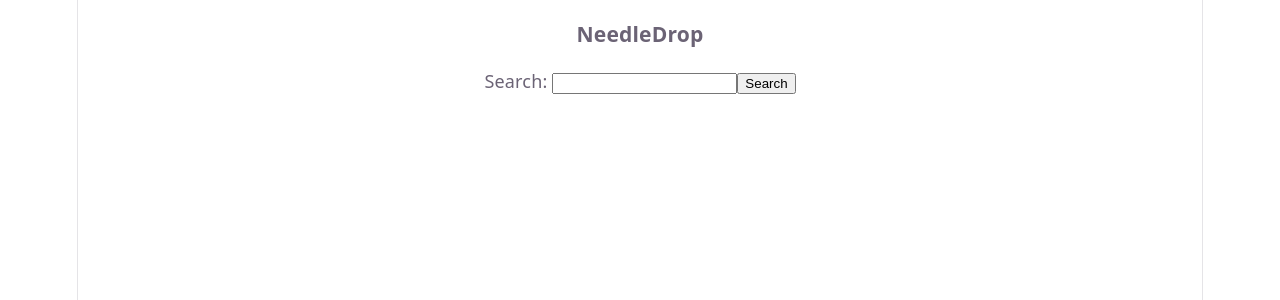
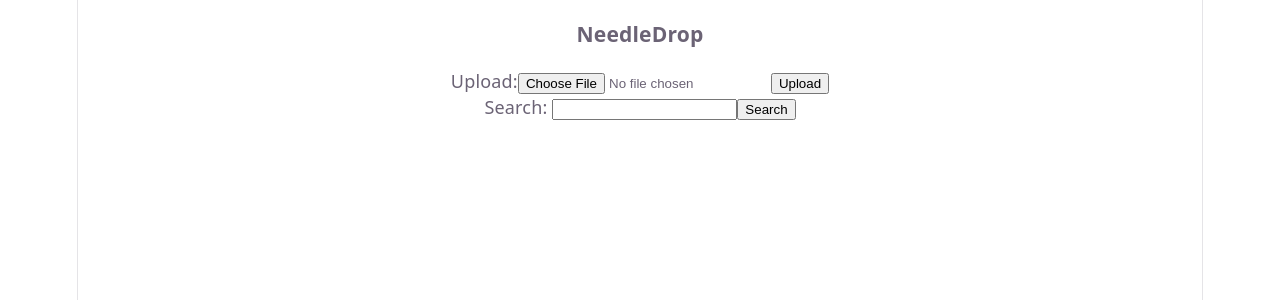
Before and after one commit to david-gillgrass/Needledrop, a React (Vite) app in the folder client/: page / in a window 1280 px wide. Shown: the top 300 px of the page. Built offline with nearby package versions, Linux system fonts and the light colour scheme.

Commit message:
feat: Added the ability to upload scrobble files from rockbox and get ai assisted recommendations.

```diff
--- a/client/src/App.jsx
+++ b/client/src/App.jsx
@@ -1,14 +1,23 @@
-import { useState } from 'react'
+import { useState, useEffect } from 'react'
 import './App.css'
 import Navbar from './Navbar'
 import Search from './Search'
 import RecommendationCard from './RecommendationCard'
+import ImportBar from './Importbar'
 
 function App() {
 
   const [query, setQuery] = useState('')
   const [rec, setRec] = useState([])
+  const [selectedFile, setSelectedFile] = useState(null)
+  const [historyUploaded, setHistory] = useState(false)
 
+  useEffect(() => {
+    if(historyUploaded){
+      handleSearch()
+    }
+  },[historyUploaded]
+  )
 
   async function handleSearch(query){
     const response = await fetch("http://localhost:8000/recommendation", {
@@ -22,9 +31,22 @@
     setRec(data.Recommendations)
   }
 
+  async function handleImport(selectedFile){
+    const formData = new FormData()
+    formData.append('file', selectedFile)
+    const response = await fetch("http://localhost:8000/import",{
+      method: 'POST',
+      body: formData
+    })
+    const data = await response.json
+    setHistory(true)
+  }
+
   return (
     <>
     <Navbar></Navbar>
+    <ImportBar onImport={handleImport}></ImportBar>
+    {historyUploaded && <p>Music History Successfully Uploaded!</p>}
     <Search onSearch={handleSearch}></Search>
     {rec.map((recs, index) => (
       <RecommendationCard
--- /dev/null
+++ b/client/src/Importbar.jsx
@@ -0,0 +1,18 @@
+import { useState } from "react";
+
+function ImportBar({onImport}){
+
+const [selectedFile, setSelectedFile] = useState(null)
+
+return(
+<div>
+    <label htmlFor="upload">Upload:</label>
+    <input id="upload" type="file"
+    onChange={(e)=> setSelectedFile(e.target.files[0])}
+    />
+    <button type="button" onClick={() => onImport(selectedFile)}>Upload</button>
+</div>
+)
+}
+
+export default ImportBar
```
Also changed, not shown: 1 other file (tests, documents, lock files or other folders).
